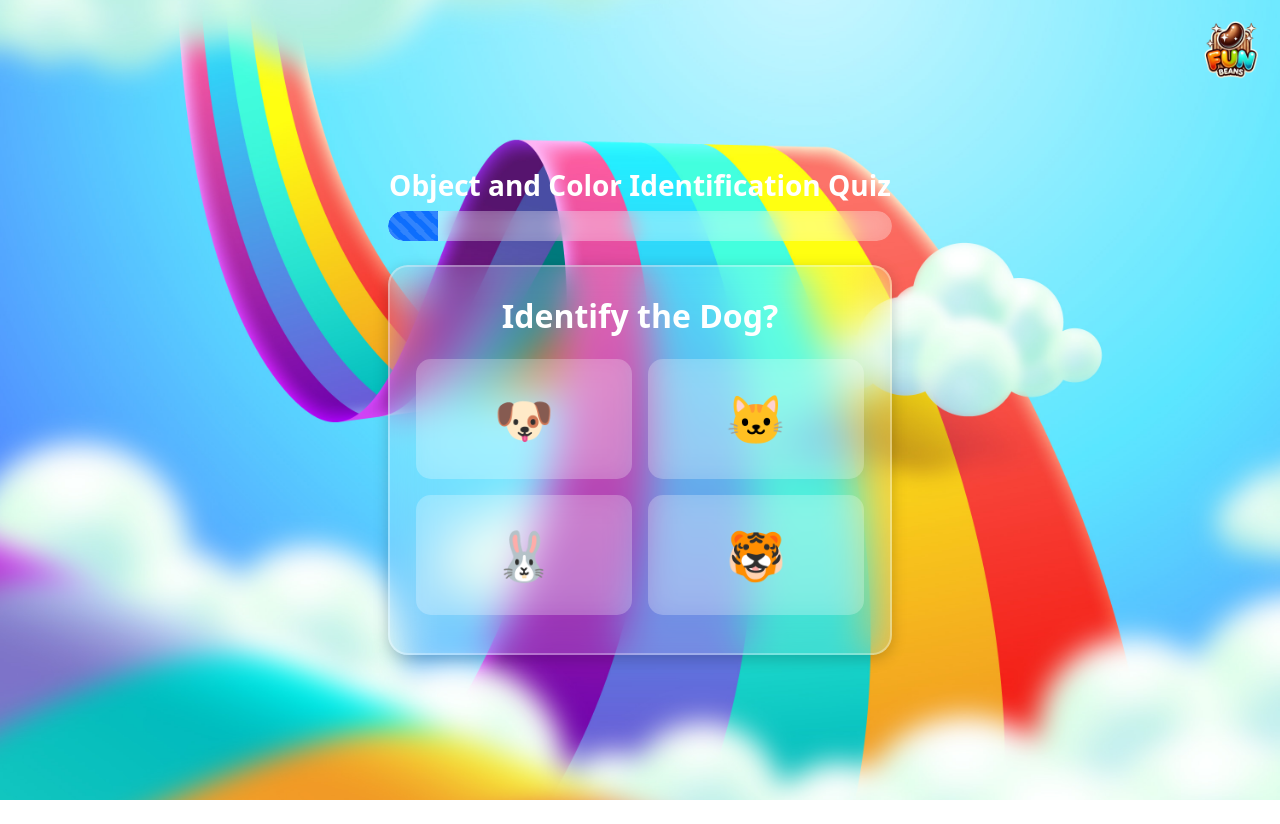
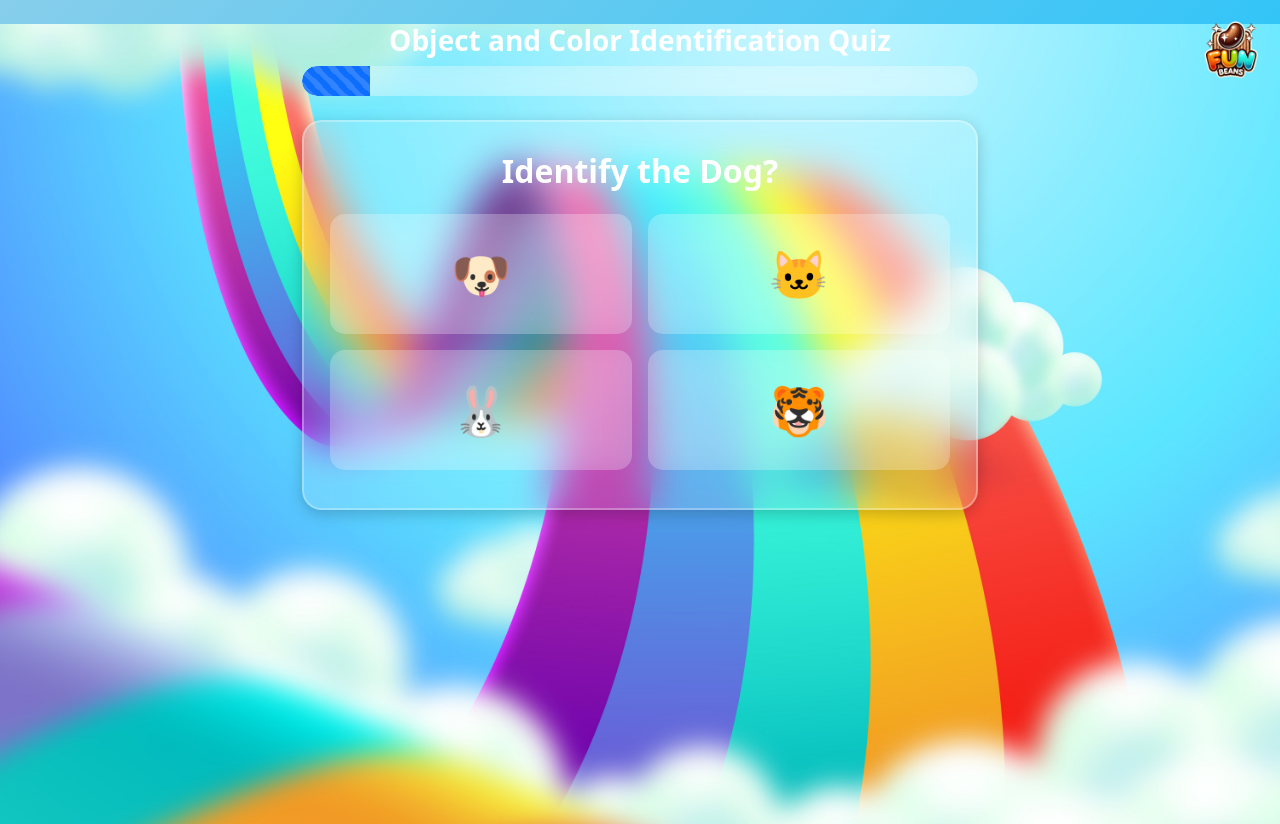
Before and after one commit to Baalekshan/VR-based-Learning-tool, a React (Vite) app in the folder project/: page /object-quiz in a window 1280 px wide. Before the commit the page ends 800 px from the top, so only its background shows below. Built offline with nearby package versions, Linux system fonts and the light colour scheme; no server answers; sample sign-in values are in the browser's storage; a web font is replaced by a local one.

Commit message:
fix: Move selectionBg background to quiz-specific components

```diff
--- a/project/src/frontend/CommunicationQuiz.tsx
+++ b/project/src/frontend/CommunicationQuiz.tsx
@@ -57,8 +57,8 @@ const CommunicationQuiz: React.FC = () => {
   };
 
   return (
+    <div className="quiz-background">
       <div className="quiz-container">
-      {/* <img src={selectionBg} alt="Background" className="background-image" /> */}
         <h2 className="quiz-title">Image Quiz</h2>
         <ProgressBar
           animated
@@ -98,6 +98,7 @@ const CommunicationQuiz: React.FC = () => {
           </div>
         )}
       </div>
+    </div>
   );
 };
 
--- a/project/src/frontend/ObjectQuiz.tsx
+++ b/project/src/frontend/ObjectQuiz.tsx
@@ -55,9 +55,8 @@ const ObjectQuiz: React.FC = () => {
   const progressPercentage = questions.length > 0 ? ((currentQuestionIndex + 1) / questions.length) * 100 : 0;
 
   return (
+    <div className="quiz-background">
       <div className="container text-center mt-4">
-      {/* Background Image */}
-      {/* <img src={selectionBg} alt="Background" className="background-image" /> */}
         <h3 className="fw-bold text-white">Object and Color Identification Quiz</h3>
 
         {/* Progress Bar */}
@@ -94,6 +93,7 @@ const ObjectQuiz: React.FC = () => {
           )}
         </div>
       </div>
+    </div>
   );
 };
 
--- a/project/src/styles/ObjectQuizStyles.css
+++ b/project/src/styles/ObjectQuizStyles.css
@@ -1,12 +1,8 @@
-body {
+.quiz-background {
     background: url('../assets/selectionBg.jpg') no-repeat center center fixed;
     background-size: cover;
-    margin: 0;
-    padding: 0;
-    height: 100vh;
-    display: flex;
-    justify-content: center;
-    align-items: center;
+    min-height: 100vh;
+    width: 100%;
 }
 
 .container {
```
Lines whose indentation alone changed are shown as unchanged.
